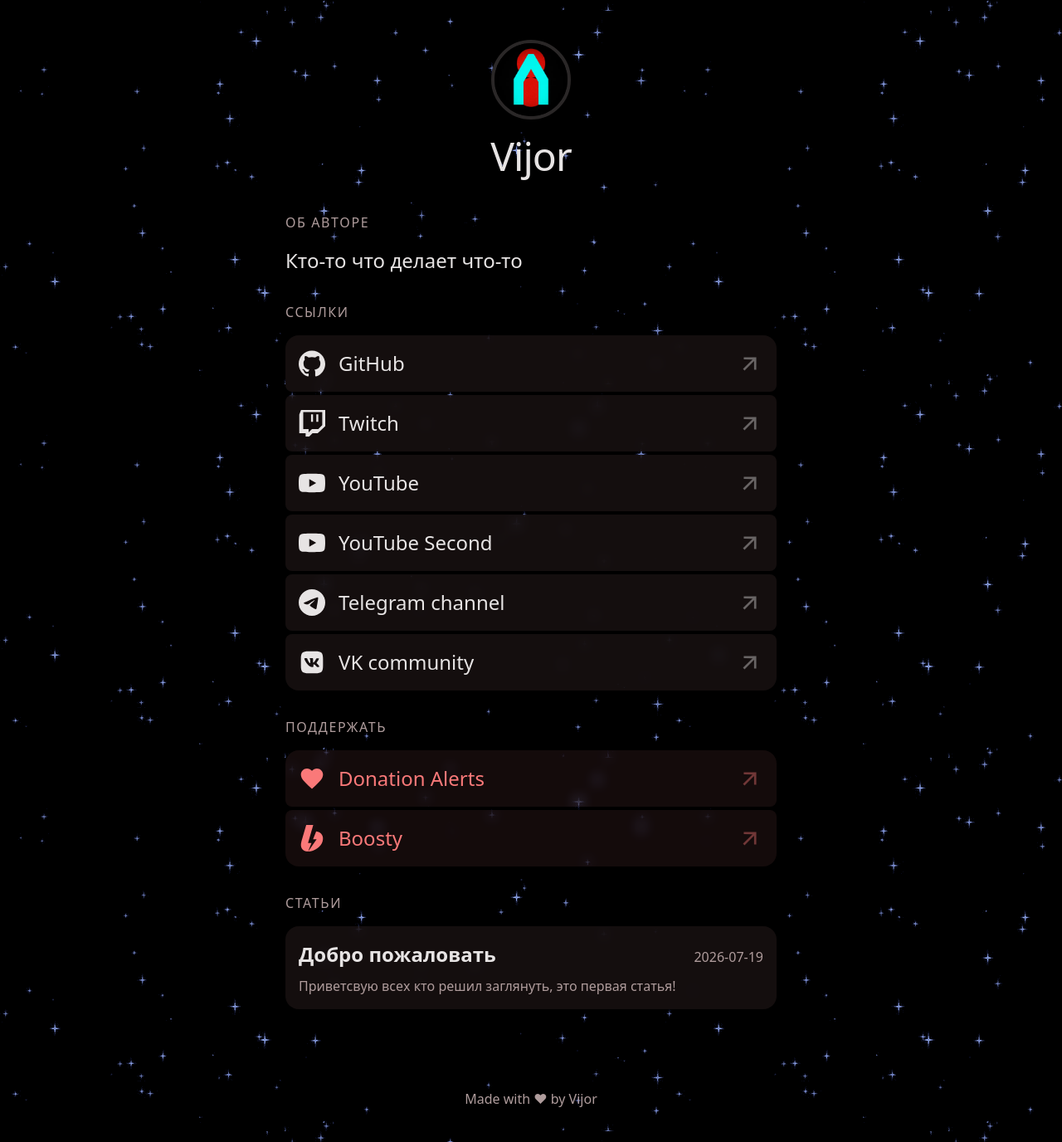
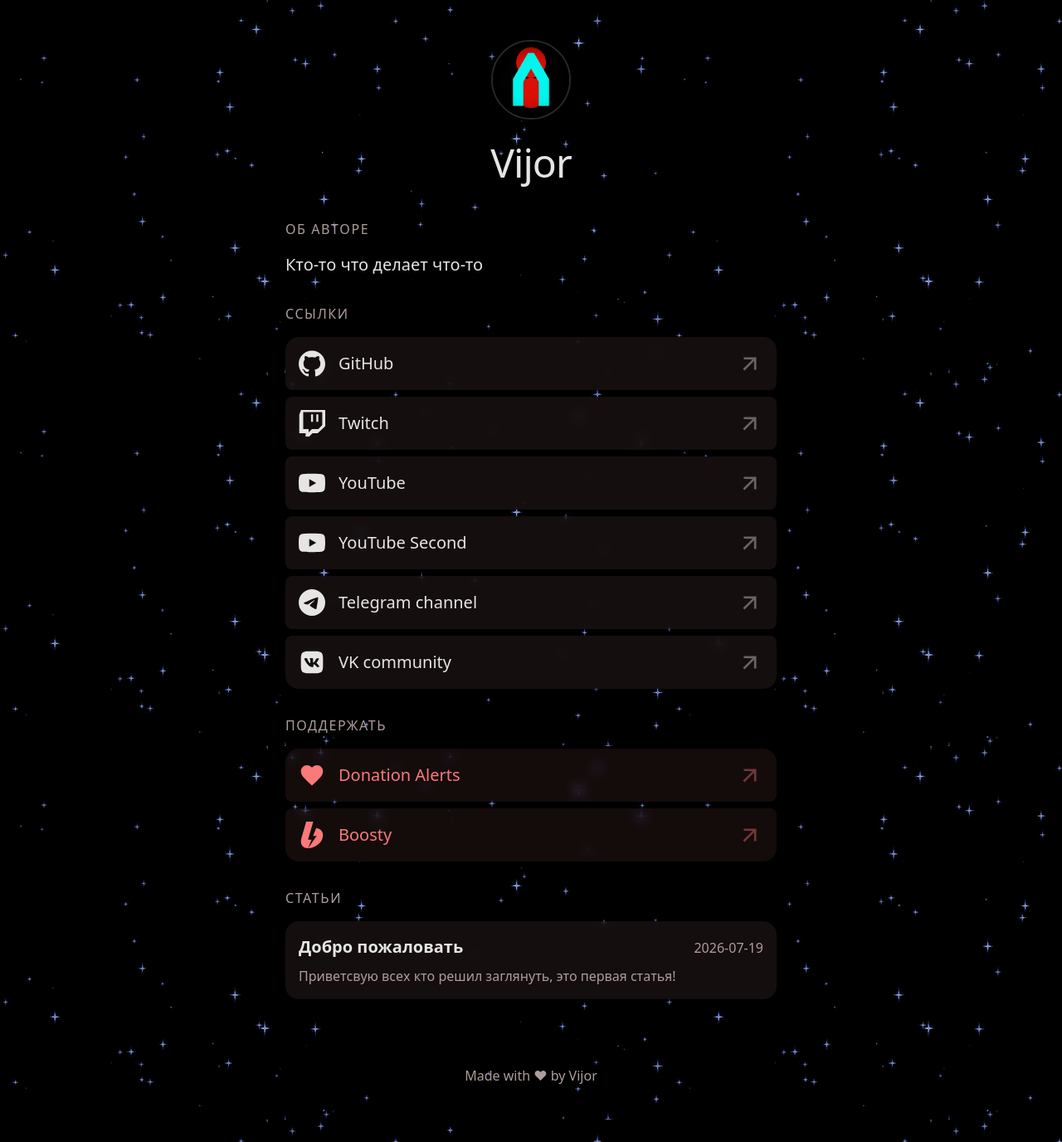
Before and after one commit to Vijorich/SocialLinker, a Jekyll site: the page built from index.html, in a window 1280 px wide. Shown: the whole page at 83% size. Built offline with Jekyll 4.4.1, drawn with Linux system fonts in a browser that asks for light colours.

Commit message:
style: adjust typography and spacing for better readability
body 1.5→1.25rem, code 0.5→0.85em, H1 mobile 1.5→2rem. card gap 0.25→0.5rem, container/404 padding-bottom 4→3rem, avatar border 0.25→0.125rem, avatar→nick margin 0.5→1rem.

```diff
--- a/assets/style.css
+++ b/assets/style.css
@@ -20,7 +20,7 @@
   background: linear-gradient(180deg, #140d0d 0%, #1a1010 100%);
   color: var(--fg);
   line-height: 1.5;
-  font-size: 1.5rem;
+  font-size: 1.25rem;
   -webkit-font-smoothing: antialiased;
 }
 
@@ -29,12 +29,12 @@
 .container {
   max-width: var(--max-width);
   margin: 0 auto;
-  padding: 2rem 1.5rem 4rem;
+  padding: 2rem 1.5rem 3rem;
   position: relative;
 }
 
 /* Single post reuses .container */
-.post-single { max-width: var(--max-width); margin: 0 auto; padding: 2rem 1.5rem 4rem; font-size: 1.5rem; }
+.post-single { max-width: var(--max-width); margin: 0 auto; padding: 2rem 1.5rem 3rem; font-size: 1.25rem; }
 
 /* Hero */
 .hero {
@@ -48,8 +48,8 @@
   height: 6rem;
   border-radius: 50%;
   display: block;
-  margin: 0 auto 0.5rem;
-  border: 0.25rem solid var(--border);
+  margin: 0 auto 1rem;
+  border: 0.125rem solid var(--border);
 }
 .nick {
   font-size: 3rem;
@@ -77,8 +77,8 @@
   background: var(--bg-card);
   padding: 0.25em 0.5em;
   border-radius: 0.25rem;
-  font-size: 0.5em;
-  border: 0.25rem solid var(--border);
+  font-size: 0.85em;
+  border: 0.125rem solid var(--border);
 }
 /* Inline code only above; fenced blocks styled below */
 .bio-content pre, .post-content pre {
@@ -103,7 +103,7 @@
   padding: 0;
   display: flex;
   flex-direction: column;
-  gap: 0.25rem;
+  gap: 0.5rem;
 }
 .link-list li { margin: 0; }
 
@@ -186,7 +186,7 @@
 .post-back a:hover { text-decoration: underline; }
 
 /* 404 */
-.not-found { text-align: center; padding-top: 4rem; }
+.not-found { text-align: center; padding-top: 3rem; }
 .not-found h1 { font-size: 3rem; margin: 0 0 0.5rem; letter-spacing: -0.03em; }
 
 .site-footer {
@@ -198,7 +198,7 @@
 
 /* Mobile */
 @media (max-width: 480px) {
-  .container, .post-single { padding: 1.5rem 1rem 3rem; }
-  .nick { font-size: 1.5rem; }
+  .container, .post-single { padding: 1.5rem 1rem 2.5rem; }
+  .nick { font-size: 2rem; }
   .post-card-head { flex-direction: column; align-items: flex-start; gap: 0.5rem; }
 }
```
